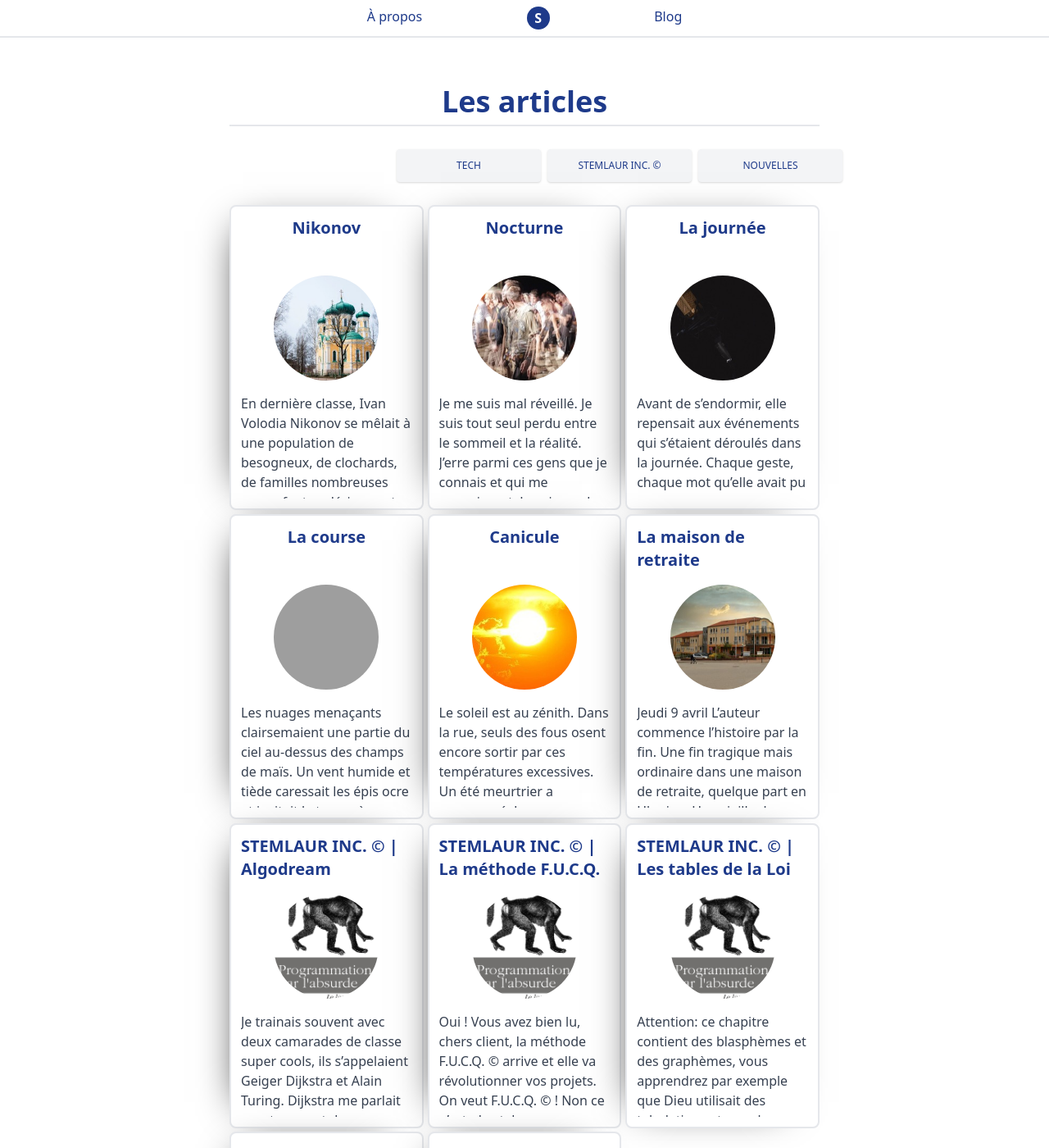
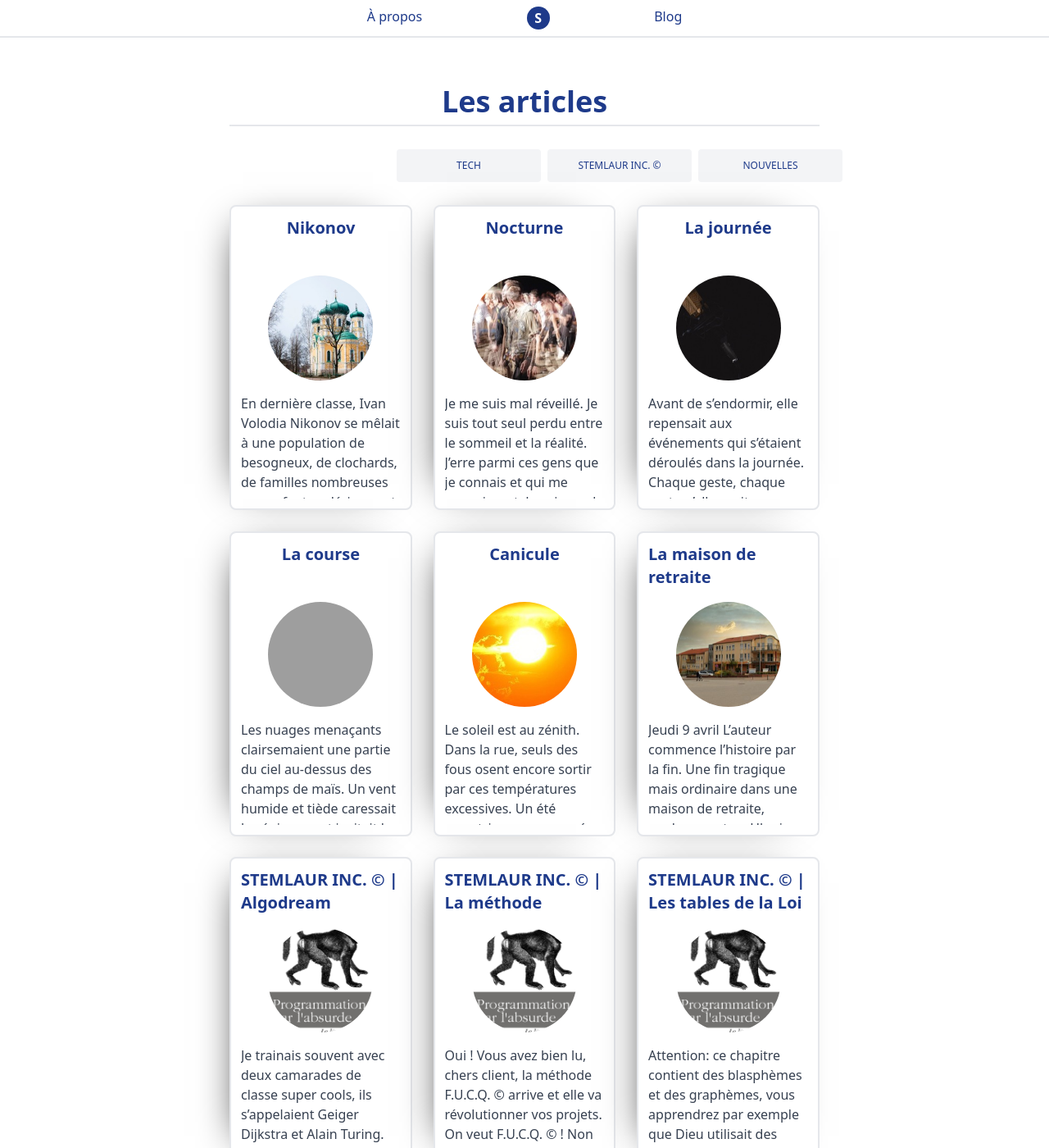
Before and after one commit to stemlaur/stemlaur.github.io, a Jekyll site: the page built from blog/index.html, in a window 1280 px wide and 1400 px high. Shown: the whole window at 82% size. Built offline with Jekyll 4.4.1, drawn with Linux system fonts in a browser that asks for light colours; the list of posts is cut into pages by our own code; grey boxes are pictures that could not be loaded.

Commit message:
Get rid of tailwind in the post tags nav (#56)
* Increase the gap for cards

* Introducing post-nav-bar component

* Create post-nav-bar CSS and remove tailwind

```diff
--- /dev/null
+++ b/_includes/post-nav-bar.html
@@ -0,0 +1,22 @@
+<nav class="post-nav-bar">
+    <ul>
+        <li>
+            <a class="post-nav-bar__btn"
+               href="{{ site.baseurl }}/tags/tech">
+                Tech
+            </a>
+        </li>
+        <li>
+            <a class="post-nav-bar__btn"
+               href="{{ site.baseurl }}/tags/inc">
+                Stemlaur Inc. ©
+            </a>
+        </li>
+        <li>
+            <a class="post-nav-bar__btn"
+               href="{{ site.baseurl }}/tags/nouvelle">
+                Nouvelles
+            </a>
+        </li>
+    </ul>
+</nav>
--- a/_sass/components/_cards.scss
+++ b/_sass/components/_cards.scss
@@ -3,7 +3,7 @@
   justify-content: center;
   margin-left: auto;
   margin-right: auto;
-  gap: 0.3rem;
+  gap: 1.6rem;
   grid-template-columns: repeat(1, minmax(0, 1fr));
 }
 
--- /dev/null
+++ b/_sass/components/_post-nav-bar.scss
@@ -0,0 +1,56 @@
+.post-nav-bar {
+    margin: 1.5rem;
+
+    ul {
+        display: flex;
+        align-items: center;
+        justify-content: space-around;
+        margin: auto;
+        max-width: 20rem;
+        color: rgba(17,24,39,1);
+        width: 100%;
+        flex-direction: column;
+
+        @media (min-width: 640px) {
+            flex-direction: row;
+        }
+    }
+
+    li {
+        padding-top: .25rem;
+        padding-bottom: .25rem;
+        padding-left: .25rem;
+        padding-right: .25rem;
+    }
+
+    &__btn {
+        list-style: none;
+        border-width: 0;
+        border-style: solid;
+        border-color: #e5e7eb;
+        box-sizing: border-box;
+        text-decoration: inherit;
+        background-color: rgba(243,244,246,1);
+        border-radius: .25rem;
+        display: inline-block;
+        font-weight: 500;
+        font-size: .75rem;
+        line-height: 1.5rem;
+        padding-top: .5rem;
+        padding-bottom: .5rem;
+        padding-left: 1.5rem;
+        padding-right: 1.5rem;
+        text-align: center;
+        color: rgba(30,58,138,1);
+        text-transform: uppercase;
+        width: 11rem;
+        transition-property: background-color,border-color,color,fill,stroke,opacity,box-shadow,transform;
+        transition-timing-function: cubic-bezier(.4,0,.2,1);
+        transition-duration: 150ms;
+
+        &:hover,
+        &:focus {
+            background-color: rgba(229,231,235,1);
+        }
+    }
+}
--- a/blog/index.html
+++ b/blog/index.html
@@ -7,32 +7,9 @@
     Les articles
 </h1>
 
-<nav class="m-6">
-    <ul class="m-auto max-w-xs w-full flex flex-col sm:flex-row items-center justify-around text-gray-900 bg-white">
-        <li class="px-1 py-1">
-            <a class="w-44 inline-block px-6 py-2 text-xs font-medium leading-6 text-center text-blue-900 uppercase transition bg-gray-100 rounded shadow ripple hover:shadow-lg hover:bg-gray-200"
-               href="{{ site.baseurl }}/tags/tech">
-                Tech
-            </a>
-        </li>
-        <li class="px-1 py-1">
-            <a class="w-44 inline-block px-6 py-2 text-xs font-medium leading-6 text-center text-blue-900 uppercase transition bg-gray-100 rounded shadow ripple hover:shadow-lg hover:bg-gray-200"
-               href="{{ site.baseurl }}/tags/inc">
-                Stemlaur Inc. ©
-            </a>
-        </li>
-        <li class="px-1 py-1">
-            <a class="w-44 inline-block px-6 py-2 text-xs font-medium leading-6 text-center text-blue-900 uppercase transition bg-gray-100 rounded shadow ripple hover:shadow-lg hover:bg-gray-200"
-               href="{{ site.baseurl }}/tags/nouvelle">
-                Nouvelles
-            </a>
-        </li>
-    </ul>
-</nav>
+{% include post-nav-bar.html %}
 
 <div class="cards">
-
-
     {% if paginator.page == 1 %}
 
         {% include  card.html
--- a/css/style.scss
+++ b/css/style.scss
@@ -20,6 +20,7 @@
 // @import "components/pagination";
 @import "components/code";
 @import "components/cards";
+@import "components/post-nav-bar";
 // @import "components/message";
 // @import "components/cards";
 //
```
Also changed, not shown: _layouts/tagpage.html (+1 -23 lines).
